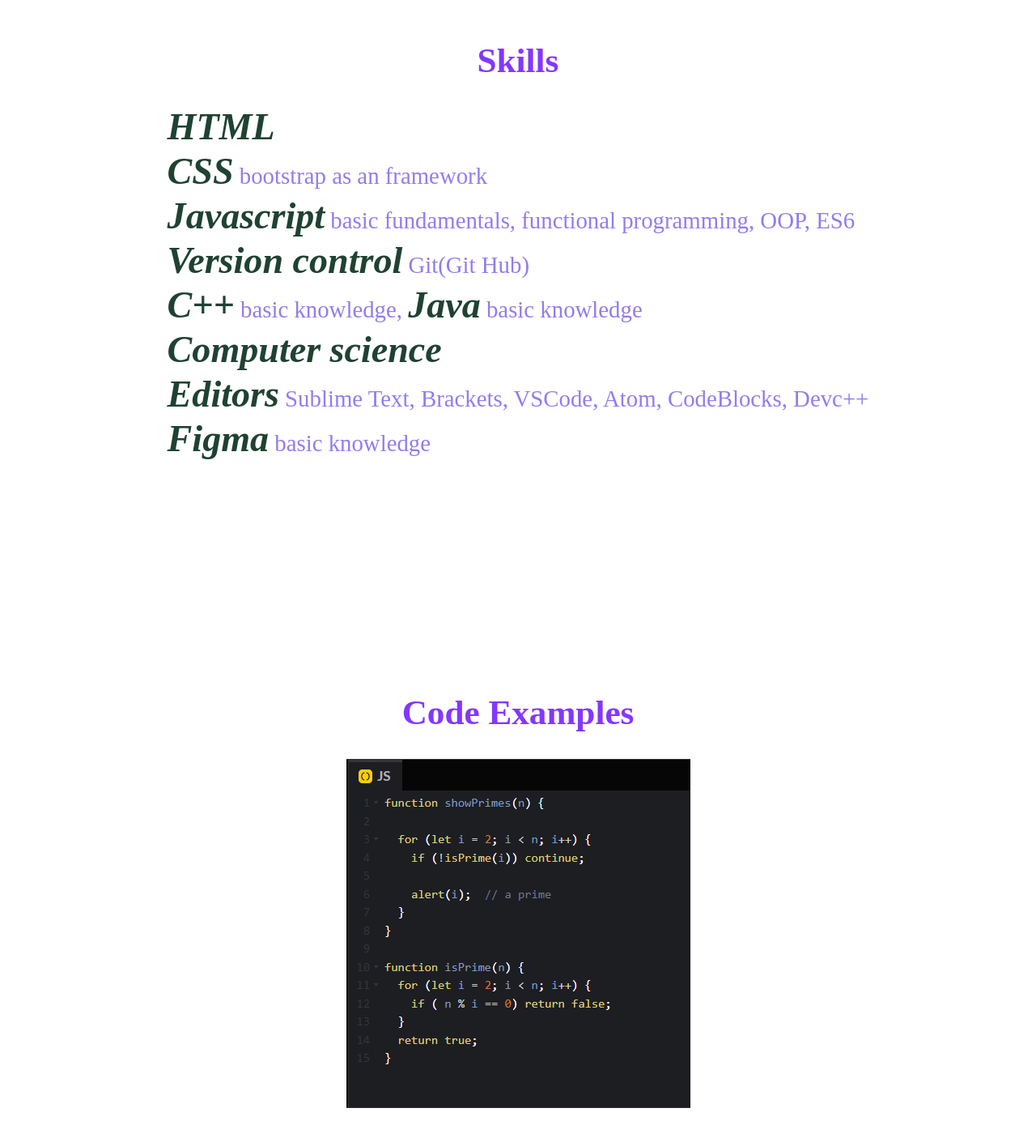
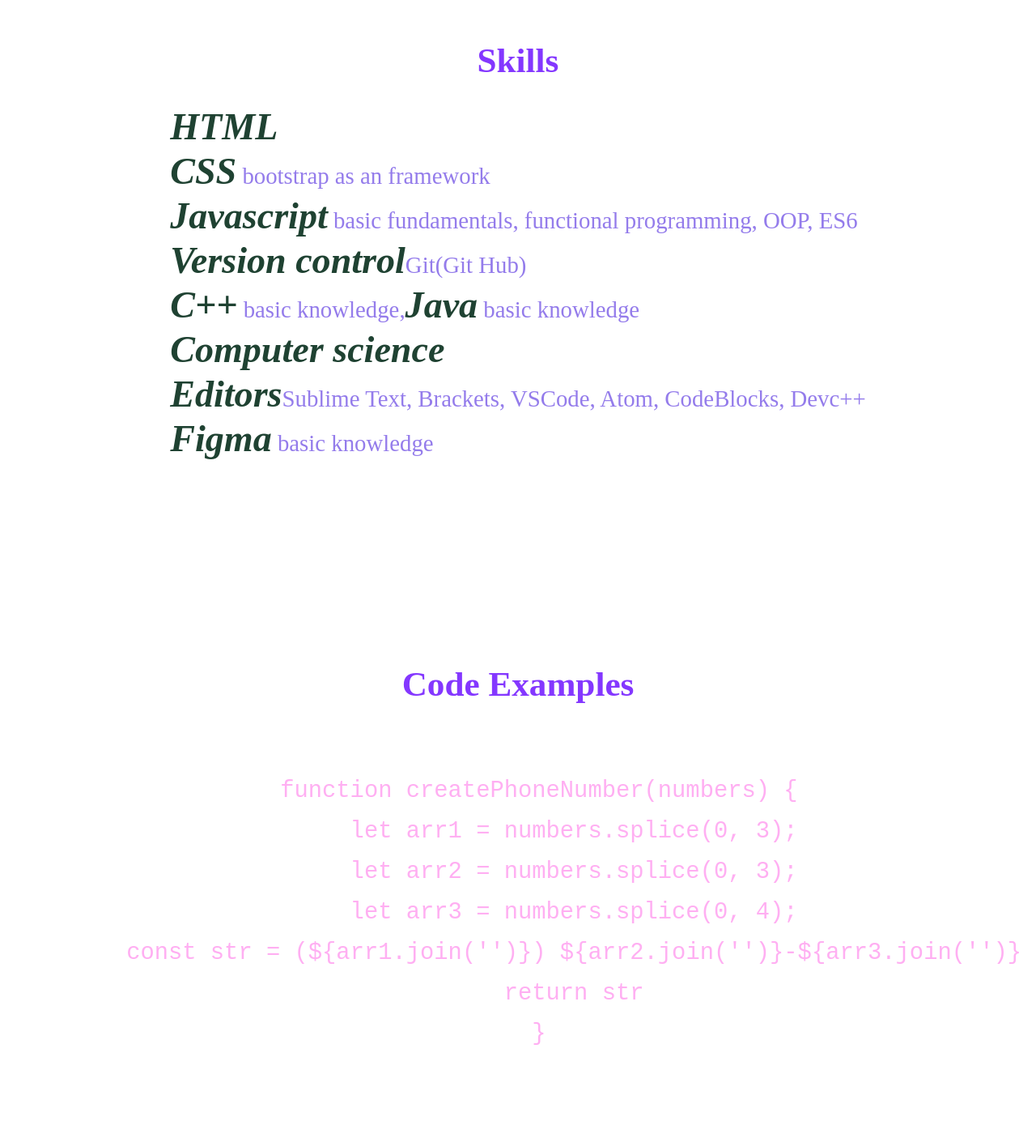
Before and after one commit to shokhrukh1212/rsschool-cv, a plain HTML site: page index.html in a window 1280 px wide. Shown: the part 973-2378 px from the top of the page at 81% size. Drawn offline with Linux system fonts and the light colour scheme.

Commit message:
fix: working on spaces

```diff
--- a/index.html
+++ b/index.html
@@ -1,12 +1,12 @@
 <!DOCTYPE html>
-<html  lang="en">
+<html lang="en">
 <head>
   <title>Shokhrux Karimov</title>
   <link rel="stylesheet" type="text/css" href="style.css">
   <meta charset="utf-8">
 </head>
 <body>
-    <!-- header section -->
+  <!--header section-->
 <header>
     <nav>
         <ul class="nav_links">
@@ -18,59 +18,57 @@
        </ul>
    </nav>
 </header>
-    <!-- About myself -->
+<!--About myself-->
 <main>
      <div class="about" id="about">
          <h1 class="name">Shokhrukh Karimov</h1>
-            <p>
-                I am a graduate student at Tashkent University of Information technology Urgench brench, in Uzbekistan.
-                I am interested in Math, algorithms, English and my major is Software Engineering.
-            </p>
-            <h3>
-                <b>Education:</b> <a href="https://www.ubtuit.uz/">Tashkent University of Information technology</a>
-            </h3>
-            <h3>English: <a href="https://www.ielts.org/about-ielts/what-is-ielts">IELTS</a> 6.5</h3>
+         <p>I am a graduate student at Tashkent University of Information technology Urgench brench, in Uzbekistan. I am interested in Math, algorithms, English and my major is Software Engineering. </p>
+            <h3><b>Education:</b><a href="https://www.ubtuit.uz/">Tashkent University of Information technology</a></h3>
+            <h3>English: <a href="https://www.ielts.org/about-ielts/what-is-ielts">IELTS</a>6.5</h3>
      </div>
      <div class="photo">
          <img src="mine.jpg" alt="image">
      </div>
 </main>
-      <!--    Skills   -->
-      <section id="skills" class="section"  lang="en">
+<!--Skills-->
+<section id="skills" class="section">
    <h2 class="main-heading">Skills</h2>
       <ul>
-            <li> <span>HTML</span> </li>
-            <li> <span>CSS</span> bootstrap as an framework</li>
-            <li> <span>Javascript</span> basic fundamentals, functional programming, OOP, ES6</li>
-            <li> <span>Version control</span>   Git(Git Hub)</li>
-            <li> <span>C++</span> basic knowledge, <span>Java</span> basic knowledge</li>
-            <li> <span>Computer science</span> </li>
-            <li> <span>Editors</span>   Sublime Text, Brackets, VSCode, Atom, CodeBlocks, Devc++ </li>
-            <li> <span>Figma</span> basic knowledge </li>
+         <li><span>HTML</span></li>
+         <li><span>CSS</span> bootstrap as an framework</li>
+         <li><span>Javascript</span> basic fundamentals, functional programming, OOP, ES6</li>
+         <li><span>Version control</span>Git(Git Hub)</li>
+         <li><span>C++</span> basic knowledge,<span>Java</span> basic knowledge</li>
+         <li><span>Computer science</span></li>
+         <li><span>Editors</span>Sublime Text, Brackets, VSCode, Atom, CodeBlocks, Devc++ </li>
+         <li><span>Figma</span> basic knowledge </li>
      </ul>
 </section>
-      <!--   Code examples   -->
-      <section id="code-examples" class="section"  lang="en">
+<!--Code examples-->
+<section id="code-examples" class="section">
    <h2 class="main-heading">Code Examples</h2>
-        <img src="code.png" alt="My code in JavaScript" class="code-example">
+   <pre>
+        <code>
+   function createPhoneNumber(numbers) {
+        let arr1 = numbers.splice(0, 3);
+        let arr2 = numbers.splice(0, 3);
+        let arr3 = numbers.splice(0, 4);
+        const str = (${arr1.join('')}) ${arr2.join('')}-${arr3.join('')}
+        return str
+   }
+        </code>
+   </pre>
 </section>
-      <!--    Experience  and education -->
-      <section id="experience" class="section"  lang="en">
+<!--Experience  and education-->
+<section id="experience" class="section">
    <h2 class="main-heading">Experience</h2>
-        <p>
-          I've an experience in Web Development, Front-end
-        </p>
+   <p>I've an experience in Web Development, Front-end</p>
       <div class="row">
           <div class="left">
           <h2>Education</h2>
           <ul>
-              <li><b>2017-2019 </b> Academic Lyceum 2, Urgench, Uzbekistan
-                  Faculty of technology(physics, math)
-              </li>
-              <li>
-                <b>2019-...</b> Bachelor, Tashkent Univeristy of Information
-                Faculty of Software Engineering
-              </li>
+             <li><b>2017-2019 </b> Academic Lyceum 2, Urgench, Uzbekistan Faculty of technology(physics, math)</li>
+             <li><b>2019-...</b> Bachelor, Tashkent Univeristy of Information Faculty of Software Engineering</li>
           </ul>
           </div>
      </div>
@@ -78,17 +76,17 @@
          <div class="left">
              <h2>Projects</h2>
           <ul>
-              <li> <a href="https://github.com/shokhrukh1212/rsschool-cv"> RS school cv </a></li>
+             <li><a href="https://github.com/shokhrukh1212/rsschool-cv">RS school cv</a></li>
           </ul>
         </div>
      </div>
 </section>
-  	 <!--   Footer   -->
-      <footer class="contact" id="contact"  lang="en">
+<!--Footer-->
+<footer class="contact" id="contact">
    <a href="https://github.com/shokhrukh1212" target="_blank">
      <img src="github-icon.png" class="github-icon" alt="Git hub icon">
    </a>
-      <p class="copyright">© 2022 Shokhrux Karimov</p>
+   <p class="copyright">© October, 2022 Shokhrux Karimov</p>
    <a href="https://rs.school/js-en/" target="_blank">
      <img class="rs-course" src="rs_school_js.svg" alt="JS RS Course">
    </a>
```
Lines whose indentation alone changed are shown as unchanged.
